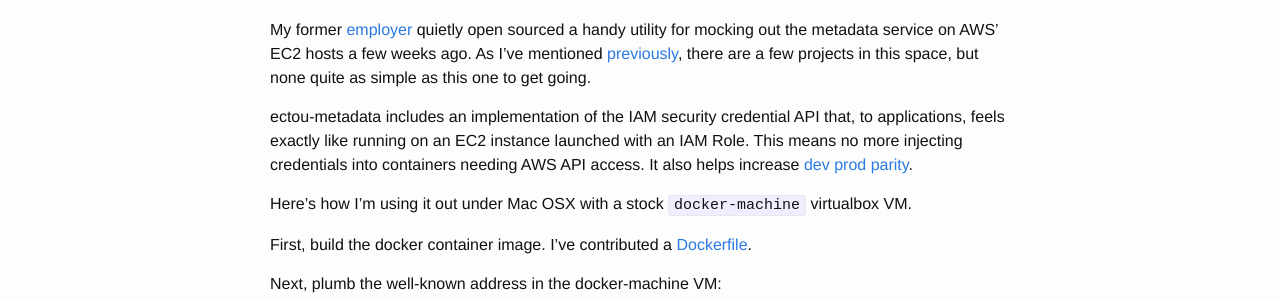
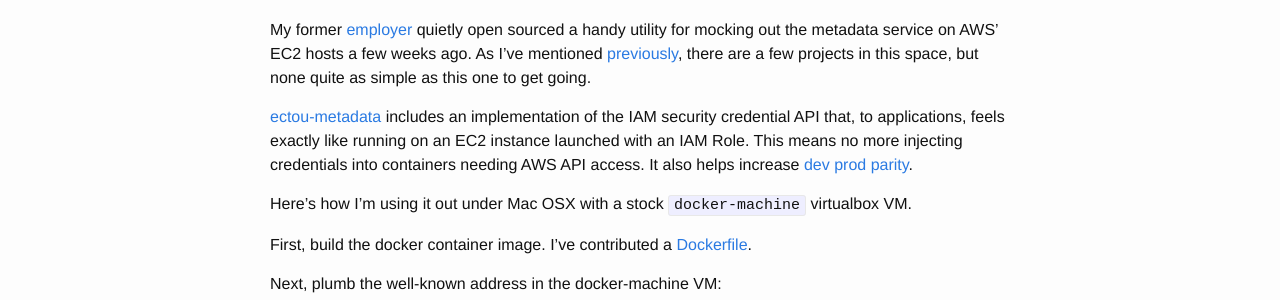
Before and after one commit to graphaelli/graphaelli.github.io, a Jekyll site: the page built from _posts/2016-03-03-ec2-metadata-mock-docker.md, in a window 1280 px wide. Shown: the part 224-524 px from the top of the page. Built offline with Jekyll 4.4.1, drawn with Linux system fonts in a browser that asks for light colours; part of the change alters nothing that is shown.

```diff
--- a/_posts/2016-03-03-ec2-metadata-mock-docker.md
+++ b/_posts/2016-03-03-ec2-metadata-mock-docker.md
@@ -8,7 +8,7 @@ My former [employer](http://monetate.com) quietly open sourced a handy utility f
 hosts a few weeks ago.  As I've mentioned [previously](/2015/11/20/docker-s3-private-registry.html), there are a few
 projects in this space, but none quite as simple as this one to get going.
 
-ectou-metadata includes an implementation of the IAM security credential API that, to applications, feels exactly like
+[ectou-metadata](https://github.com/monetate/ectou-metadata) includes an implementation of the IAM security credential API that, to applications, feels exactly like
 running on an EC2 instance launched with an IAM Role.  This means no more injecting credentials into containers needing
 AWS API access.  It also helps increase [dev prod parity](http://12factor.net/dev-prod-parity).
 
```
